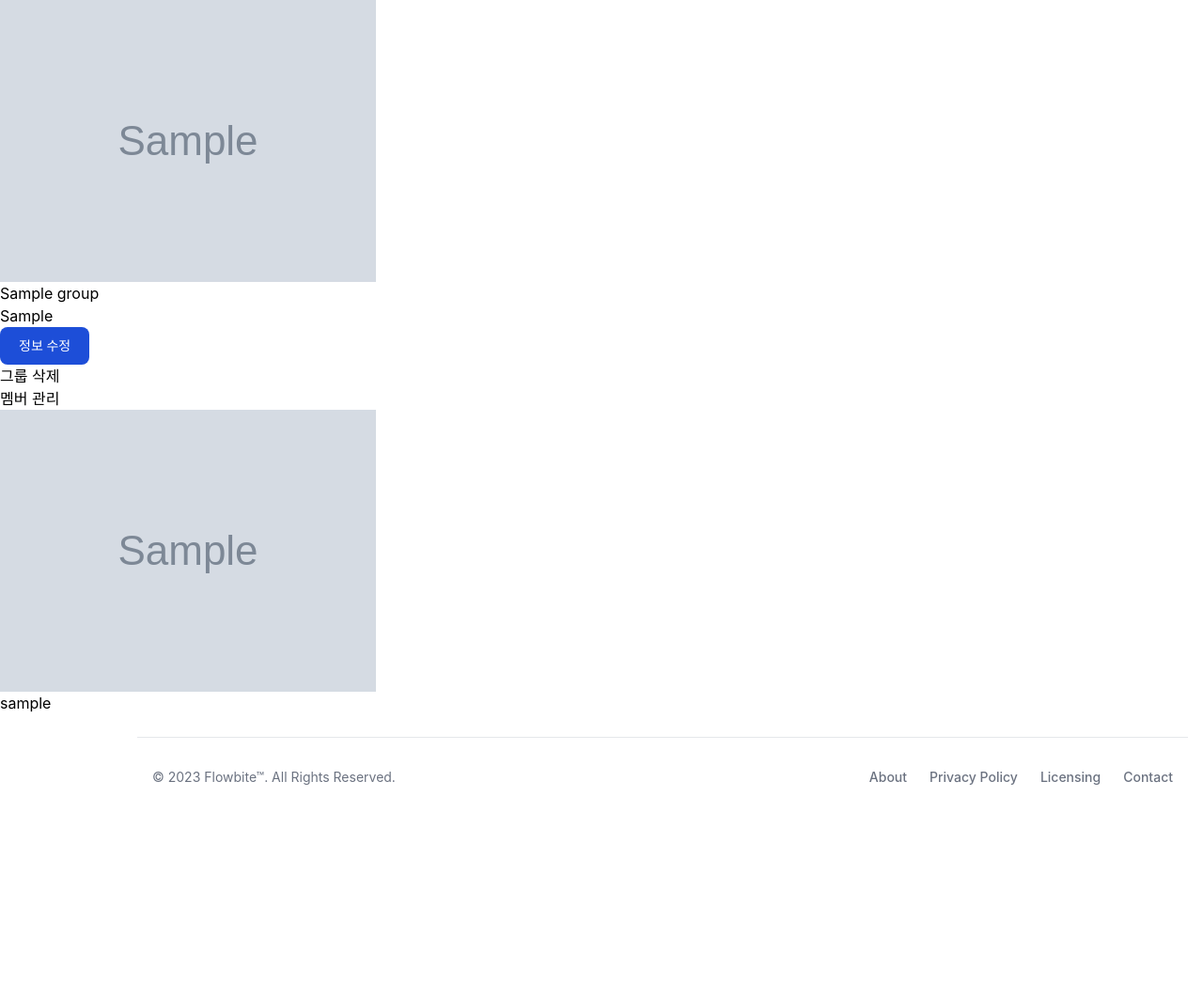
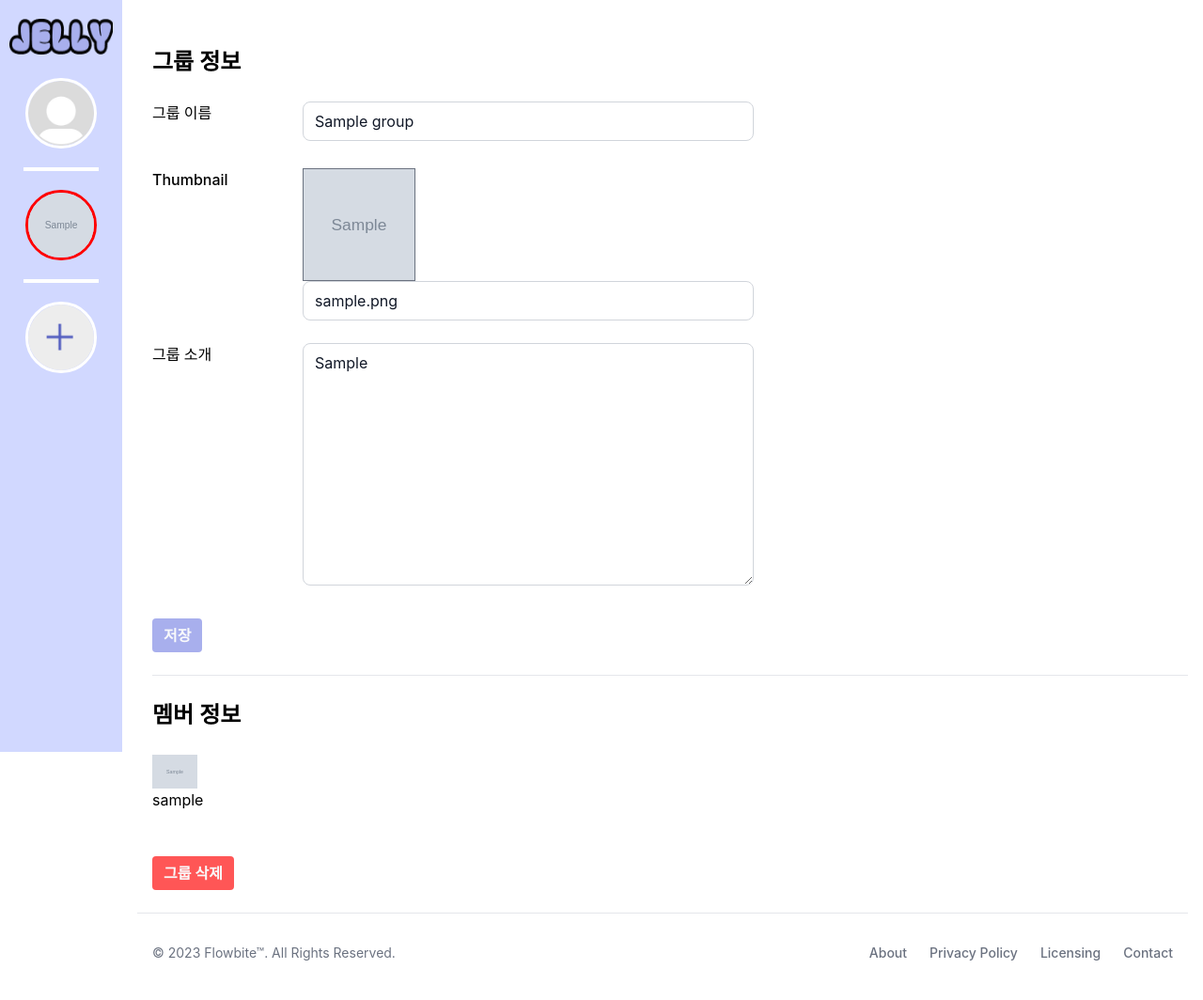
Before and after one commit to JELLY-PJT/jelly, a Django app: page /groups/1/setting/ in a window 1280 px wide. Shown: the whole page at 94% size. Before the commit the page ends 835 px from the top, so only its background shows below. Run offline with Django 3.2, Linux system fonts and the light colour scheme; a user stored in the database is signed in; tables that the repository leaves empty hold one stand-in row (values such as "Sample post"); grey boxes marked "Sample" are stand-in pictures; some libraries are stand-ins or nearby versions; some web fonts are replaced.

Commit message:
[CREATE] group_setting.html

```diff
--- a/groups/templates/groups/group_setting.html
+++ b/groups/templates/groups/group_setting.html
@@ -2,45 +2,72 @@
 {% load static %}
 
 {% block title %}{{ group }}{% endblock title %}
+{% block css %}
+<link rel="stylesheet" href="{% static 'css/group_setting.css' %}">
+{% endblock css %}
 
 {% block side %}
-  {% comment %} {% include 'sidebar.html'%} {% endcomment %}
+  {% include 'sidebar.html' with current_group=group %}
 {% endblock side %}
 
 {% block content %}
-<div>
+<div class="wrapper">
+  <div class="content">
     <!-- 그룹 정보 -->
-  <div>
-    <img src={{ group.thumbnail.url }} alt="그룹 이미지">
-  </div>
-  <div>
+    <h3 class="title">그룹 정보</h3>
+    {% comment %} <div>
       <div>
         <h3>{{ group }}</h3>
       </div>
       <div>
         <p>{{ group.intro }}</p>
       </div>
-  </div>
+    </div> {% endcomment %}
     <!-- 그룹 정보 수정, 삭제 버튼 -->
     <div>
-    <button data-modal-target="group-info-update-modal" data-modal-toggle="group-info-update-modal" class="block text-white bg-blue-700 hover:bg-blue-800 focus:ring-4 focus:outline-none focus:ring-blue-300 font-medium rounded-lg text-sm px-5 py-2.5 text-center dark:bg-blue-600 dark:hover:bg-blue-700 dark:focus:ring-blue-800" type="button">
-      정보 수정
-    </button>
-    <form action="{% url 'groups:group_delete' group.pk %}" method="POST">
+      {% comment %} <button data-modal-target="group-info-update-modal" data-modal-toggle="group-info-update-modal" class="main-btn block">정보 수정</button> {% endcomment %}
+      <form class="space-y-6" action="{% url 'groups:group_update' group.pk %}" method="POST" enctype="multipart/form-data">
         {% csrf_token %}
-      <input type="submit" value="그룹 삭제">
+        <div class="group-update">
+          <p>{{ form.name.label }}</p>
+          <div class="update-form">
+            {{ form.name}}
+          </div>
+        </div>
+        <div class="group-update file">
+          <p>{{ form.thumbnail.label }}</p>
+          <div class="flex flex-col">
+            <div class="image group-img">
+              <img src={{ group.thumbnail.url }} alt="그룹 이미지">
+            </div>
+            <div class="update-form">
+              {{ form.thumbnail}}
+            </div>
+          </div>
+        </div>
+        <div class="group-update">
+          <p>{{ form.intro.label }}</p>
+          <div class="update-form">
+            {{ form.intro}}
+          </div>
+        </div>
+        <input type="submit" value="저장" class="main-btn bg-[var(--color-main)]">
       </form>
     </div>
+    <hr class="my-6">
     <!-- 그룹 멤버 삭제, 방장 위임 -->
-  <h3>멤버 관리</h3>
+    <h3 class="title">멤버 정보</h3>
+    <ul class="user-list">
       {% for member in group.group_users.all %}
-    <div>
+        <li class="user">
+          <div class="user-img image">
             {% if member.image %}
               <img src="{{ member.image.url }}" alt="멤버 프로필 사진">
             {% else %}
               <img src="{% static 'img/blank_profile_img.png' %}" alt="멤버 프로필 사진">
             {% endif %}
-      {{ member.nickname }}
+          </div>
+          <p>{{ member.nickname }}</p>
           {% if member != request.user %}
             <div>
               <form action="{% url 'groups:member_delete' group.pk member.username %}" method="POST">
@@ -53,12 +80,15 @@
               </form>
             </div>
           {% endif %}
+        </li>
+      {% endfor %}
+    </ul>
+    <a href="{% url 'groups:group_delete' group.pk %}" class="main-btn delete" onclick="return confirm('삭제한 그룹은 복구할 수 없습니다.\n정말 삭제하시겠습니까?')">그룹 삭제</a>
   </div>
-  {% endfor %}
 </div>
 
 <!-- 그룹 정보 수정 modal -->
-<div id="group-info-update-modal" tabindex="-1" aria-hidden="true" class="fixed top-0 left-0 right-0 z-50 hidden w-full p-4 overflow-x-hidden overflow-y-auto md:inset-0 h-[calc(100%-1rem)] max-h-full">
+{% comment %} <div id="group-info-update-modal" tabindex="-1" aria-hidden="true" class="fixed top-0 left-0 right-0 z-50 hidden w-full p-4 overflow-x-hidden overflow-y-auto md:inset-0 h-[calc(100%-1rem)] max-h-full">
   <div class="relative w-full max-w-md max-h-full">
     <!-- Modal content -->
     <div class="relative bg-white rounded-lg shadow dark:bg-gray-700">
@@ -81,5 +111,5 @@
       </div>
     </div>
   </div>
-</div>
+</div> {% endcomment %}
 {% endblock content %}
--- a/static/css/base.css
+++ b/static/css/base.css
@@ -37,6 +37,7 @@ main {
   border-radius: 0.25rem;
   color: rgb(249 250 251);
   font-weight: 600;
+  cursor: pointer;
 }
 
 .main-btn:hover {
--- /dev/null
+++ b/static/css/group_setting.css
@@ -0,0 +1,71 @@
+.image img {
+  max-width: 100%;
+  min-width: 100%;
+  max-height: 100%;
+  min-height: 100%;
+  object-fit: cover;
+}
+
+.image {
+  flex-shrink: 0;
+  /* border-radius: 50%; */
+  overflow: hidden;
+}
+
+.wrapper {
+  padding-left: 146px;
+}
+
+.content {
+  padding: 3rem 1rem 0 1rem;
+  max-width: 1200px;
+  margin: 0 auto;
+}
+
+.title {
+  font-size: 1.5rem;
+  font-weight: 600;
+}
+
+.group-img {
+  width: 7.5rem;
+  height: 7.5rem;
+  border: 1px solid var(--color-gray-dark);
+}
+
+.delete.main-btn {
+  display: inline-block;
+  margin-top: 3rem;
+  background-color: #ff5656;
+  cursor: pointer;
+}
+
+.delete.main-btn:hover {
+  background-color: #e74b4b;
+}
+
+.group-update {
+  display: flex;
+}
+
+.group-update p:nth-child(1) {
+  flex-basis: 10rem;
+  font-weight: 500;
+}
+
+.update-form:last-child *:not([type=file], a) {
+  width: 30rem;
+  /* background-color: #F9FAFB; */
+  border: 1px solid #D1D5DB;
+  color: #111827;
+  border-radius: 0.5rem;
+  padding: 0.5rem 0.75rem;
+}
+
+.user-list {
+  margin-top: 1.5rem;
+}
+
+.user-img {
+  width: 3rem;
+}
--- a/static/css/profile.css
+++ b/static/css/profile.css
@@ -88,6 +88,7 @@ figure.image {
 
 .delete.main-btn {
   background-color: #ff5656;
+  cursor: pointer;
 }
 
 .delete.main-btn:hover {
```
Lines whose indentation alone changed are shown as unchanged.
